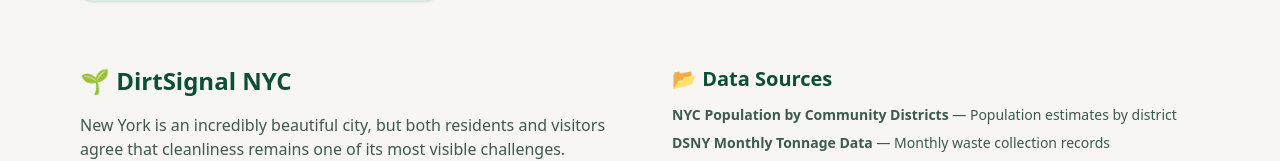
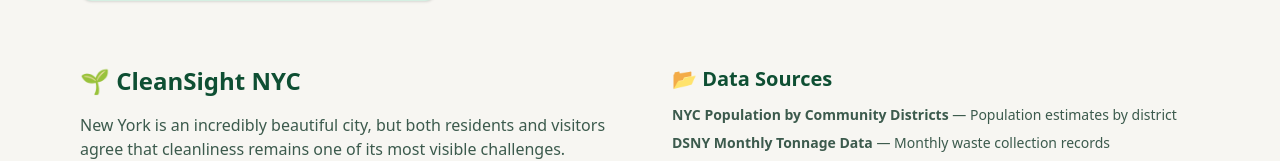
Before and after one commit to DianaAleksieieva/dirt_signal_nyc, a Next.js app: page /analysis in a window 1280 px wide. Shown: the part 312-473 px from the top of the page. Built offline with nearby package versions, Linux system fonts and the light colour scheme.

Commit message:
correction

```diff
--- a/app/analysis/page.js
+++ b/app/analysis/page.js
@@ -52,7 +52,7 @@
         {/* LEFT COLUMN */}
         <div>
           <h2 className="text-2xl font-bold text-eco-green-dark mb-4">
-            🌱 DirtSignal NYC
+            🌱 CleanSight NYC
           </h2>
 
           <p className="text-eco-text-dark/80 mb-4">
```
Also changed, not shown: 1 other file (tests, documents, lock files or other folders).
